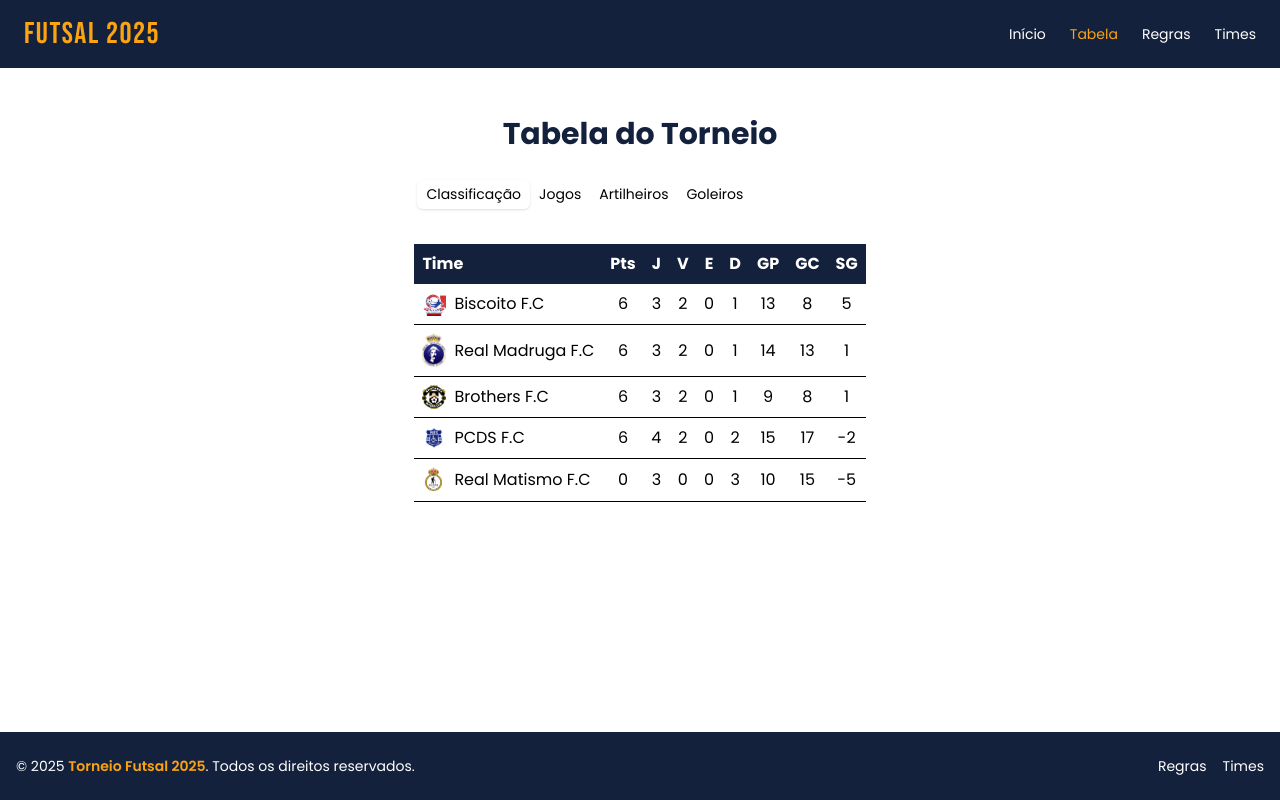
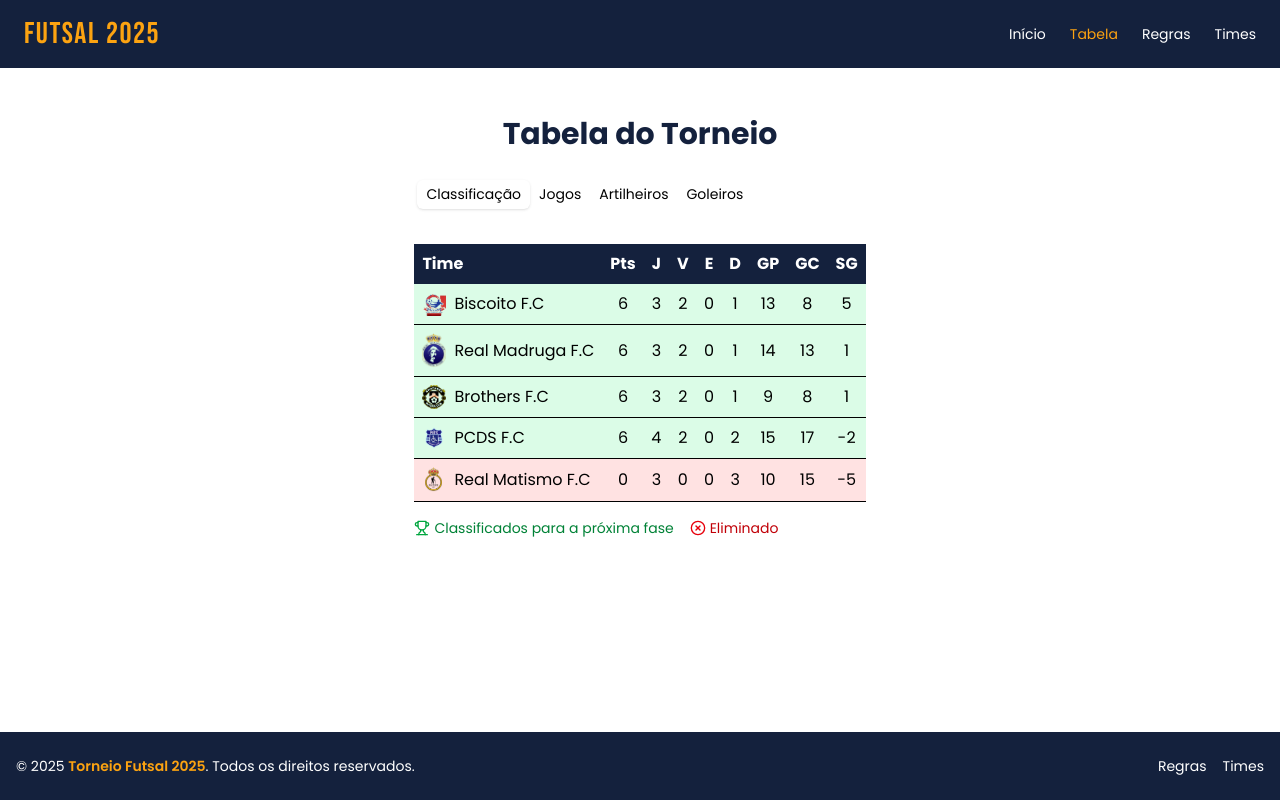
Before and after one commit to WashingtonLuiz81/torneio-futsal, a Next.js app: page /tabela in a window 1280 px wide. Built offline with nearby package versions, Linux system fonts and the light colour scheme.

Commit message:
chore: create indicative classification

```diff
--- a/src/app/tabela/page.tsx
+++ b/src/app/tabela/page.tsx
@@ -7,6 +7,7 @@ import tabela from "@/lib/data/tabela.json";
 import times from "@/lib/data/times.json";
 import artilheiros from "@/lib/data/artilheiros.json";
 import goleiros from "@/lib/data/goleiros.json";
+import { Trophy, XCircle } from "lucide-react";
 
 const getTime = (id: string) => times.find((t) => t.id === id);
 
@@ -108,10 +109,17 @@ export default function TabelaPage() {
               </tr>
             </thead>
             <tbody>
-              {classificacao.map((item) => {
+              {classificacao.map((item, index) => {
                 const time = getTime(item.timeId);
+                const rowClass =
+                  index < 4
+                    ? "bg-green-100"
+                    : index === classificacao.length - 1
+                    ? "bg-red-100"
+                    : "";
+
                 return (
-                  <tr key={item.timeId} className="border-b hover:bg-zinc-50">
+                  <tr key={item.timeId} className={`${rowClass} border-b hover:bg-zinc-50`}>
                     <td className="p-2 flex items-center gap-2">
                       <Image
                         src={time?.icone || ""}
@@ -134,6 +142,17 @@ export default function TabelaPage() {
               })}
             </tbody>
           </table>
+
+          <div className="flex items-center gap-4 mt-4 text-sm">
+            <div className="flex items-center gap-1">
+              <Trophy className="w-4 h-4 text-green-600" />
+              <span className="text-green-700">Classificados para a próxima fase</span>
+            </div>
+            <div className="flex items-center gap-1">
+              <XCircle className="w-4 h-4 text-red-600" />
+              <span className="text-red-700">Eliminado</span>
+            </div>
+          </div>
         </TabsContent>
 
         <TabsContent value="jogos">
```
